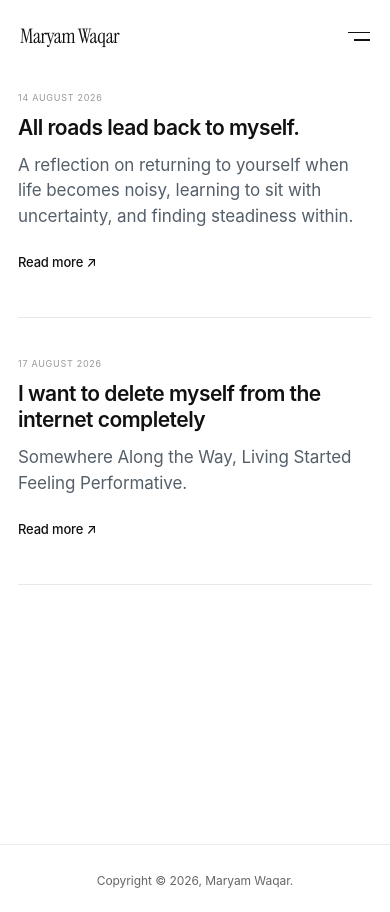
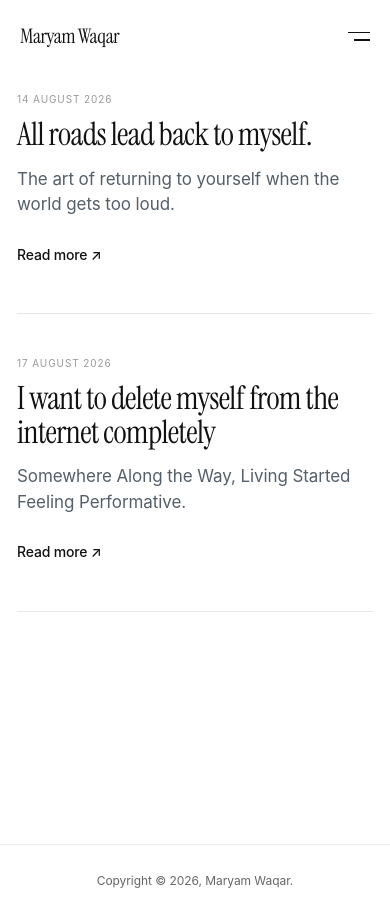
Before and after one commit to maryamwaqar1305/mrymwaq, a React (Vite) app: page /blog in a window 390 px wide. Built offline with nearby package versions, Linux system fonts and the light colour scheme.

Commit message:
changes in letters quotes and blogs

```diff
--- a/src/pages/Blog.css
+++ b/src/pages/Blog.css
@@ -94,35 +94,39 @@
 
 
 /* Hide category / "LETTERS" */
+
 .blog-meta span:nth-child(2) {
   display: none;
 }
 
 
 /* =========================================
-   TITLE
+   BLOG TITLE
+   DISPLAY FONT LIKE "LUMIÈRE"
 ========================================= */
 
 .blog-title {
   width: 100%;
 
-  margin: 0 0 12px;
+  margin: 0 0 14px;
   padding: 0;
 
   color: #111111;
 
-  font-size: 27px;
-  font-weight: 600;
+  font-family: "Instrument Serif", serif;
 
-  line-height: 1.25;
-  letter-spacing: -0.025em;
+  font-size: 38px;
+  font-weight: 400;
+
+  line-height: 1.05;
+  letter-spacing: -0.02em;
 
   text-align: left;
 }
 
 
 /* =========================================
-   EXCERPT
+   BLOG EXCERPT
 ========================================= */
 
 .blog-excerpt {
@@ -133,6 +137,8 @@
   padding: 0;
 
   color: #555555;
+
+  font-family: var(--font-sans);
 
   font-size: 15px;
   font-weight: 400;
@@ -155,6 +161,8 @@
   padding: 0;
 
   color: #111111;
+
+  font-family: var(--font-sans);
 
   font-size: 13px;
   font-weight: 500;
@@ -201,11 +209,18 @@
   }
 
   .blog-title {
-    font-size: 25px;
+    font-family: "Instrument Serif", serif;
+
+    font-size: 34px;
+    font-weight: 400;
+
+    line-height: 1.05;
+    letter-spacing: -0.02em;
   }
 
   .blog-excerpt {
-    font-size: 14px;
+    font-size: 16px;
+    line-height: 1.6;
   }
 }
 
@@ -220,7 +235,9 @@
     width: 100%;
     min-height: 100vh;
 
-    padding: 82px 18px 70px;
+    padding: 92px 17px 70px;
+
+    box-sizing: border-box;
   }
 
   .blog-list {
@@ -240,11 +257,12 @@
     width: 100%;
 
     margin: 0;
-    padding: 0 0 42px;
+
+    padding: 0 0 46px;
   }
 
   .blog-item + .blog-item {
-    padding-top: 40px;
+    padding-top: 42px;
   }
 
 
@@ -260,6 +278,7 @@
     padding: 0;
   }
 
+
   /* -----------------------------------------
      DATE
   ----------------------------------------- */
@@ -269,35 +288,42 @@
 
     width: 100%;
 
-    margin: 0 0 10px;
+    margin: 0 0 12px;
     padding: 0;
 
-    font-size: 9px;
+    font-family: var(--font-sans);
+
+    font-size: 10px;
     line-height: 1.4;
-    letter-spacing: 0.08em;
+
+    letter-spacing: 0.09em;
   }
 
-  /* Remove "LETTERS" */
   .blog-meta span:nth-child(2) {
     display: none;
   }
 
 
   /* -----------------------------------------
-     TITLE
+     BLOG TITLE
+     SAME DISPLAY STYLE AS PORTFOLIO TITLES
   ----------------------------------------- */
 
   .blog-title {
     width: 100%;
 
-    margin: 0 0 12px;
+    margin: 0 0 15px;
     padding: 0;
 
-    font-size: 20px;
-    font-weight: 600;
+    font-family: "Instrument Serif", serif;
 
-    line-height: 1.25;
-    letter-spacing: -0.025em;
+    font-size: 34px;
+    font-weight: 400;
+
+    line-height: 1.05;
+    letter-spacing: -0.02em;
+
+    color: #111111;
 
     text-align: left;
   }
@@ -311,12 +337,20 @@
     width: 100%;
     max-width: none;
 
-    margin: 0 0 20px;
+    margin: 0 0 24px;
     padding: 0;
 
+    font-family: var(--font-sans);
+
     font-size: 17px;
+    font-weight: 400;
+
     line-height: 1.55;
+
+    letter-spacing: -0.005em;
+
     color: #555f69;
+
     text-align: left;
   }
 
@@ -329,8 +363,14 @@
     margin: 0;
     padding: 0;
 
-    font-size: 13px;
+    font-family: var(--font-sans);
+
+    font-size: 14px;
+    font-weight: 500;
+
     line-height: 1.4;
+
+    color: #111111;
   }
 }
 
@@ -342,22 +382,46 @@
 @media (max-width: 420px) {
 
   .blog-page {
-    padding: 82px 18px 65px;
+    padding: 92px 17px 65px;
   }
 
+
+  /* Blog title */
+
   .blog-title {
-    font-size: 21px;
+    font-family: "Instrument Serif", serif;
+
+    font-size: 32px;
+    font-weight: 400;
+
+    line-height: 1.05;
+    letter-spacing: -0.02em;
   }
 
+
+  /* Blog excerpt */
+
   .blog-excerpt {
+    font-family: var(--font-sans);
+
     font-size: 17px;
-    line-height: 1.50;
+    line-height: 1.5;
+
     color: #555f69;
   }
+
+
+  /* Read link */
+
+  .blog-read-more {
+    font-size: 14px;
+  }
 }
+
+
 /* =========================================
-   FINAL BLOG ALIGNMENT
-   MATCH NAVBAR LOGO
+   DESKTOP BLOG ALIGNMENT
+   MATCH NAVBAR
 ========================================= */
 
 @media (min-width: 801px) {
@@ -371,10 +435,16 @@
     width: calc(100% - 280px) !important;
     max-width: none !important;
 
-    margin-left: max(228px, calc((100vw - 1235px) / 2)) !important;
+    margin-left: max(
+      228px,
+      calc((100vw - 1235px) / 2)
+    ) !important;
+
     margin-right: 0 !important;
 
     padding: 0 !important;
+
+    transform: translateX(-17px) !important;
   }
 
   .blog-content {
@@ -389,25 +459,39 @@
     width: 100% !important;
   }
 
+
+  /* Desktop title */
+
   .blog-title {
-    font-size: 27px !important;
+    font-family: "Instrument Serif", serif !important;
+
+    font-size: 35px !important;
+    font-weight: 400 !important;
+
+    line-height: 1.05 !important;
+    letter-spacing: -0.02em !important;
   }
 
+
+  /* Desktop excerpt */
+
   .blog-excerpt {
+    font-family: var(--font-sans);
+
     font-size: 15px !important;
   }
 }
 
 
 /* =========================================
-   MOBILE — DO NOT USE DESKTOP OFFSET
+   MOBILE — RESET DESKTOP OFFSET
 ========================================= */
 
 @media (max-width: 800px) {
 
   .blog-page {
-    padding-left: 18px !important;
-    padding-right: 18px !important;
+    padding-left: 17px !important;
+    padding-right: 17px !important;
   }
 
   .blog-list {
@@ -416,80 +500,7 @@
 
     margin-left: 0 !important;
     margin-right: 0 !important;
+
+    transform: none !important;
   }
 }
-/* =========================================
-   FINAL DESKTOP ALIGNMENT
-   MOVE BLOG LEFT TO NAVBAR ALIGNMENT
-========================================= */
-
-@media (min-width: 801px) {
-
-  .blog-list {
-    transform: translateX(-17px) !important;
-  }
-
-}
-/* =========================
-   MOBILE BLOG TYPOGRAPHY
-   ========================= */
-
-@media (max-width: 768px) {
-
-  .blog-page {
-    width: 100%;
-    box-sizing: border-box;
-    padding: 92px 17px 0;
-    margin: 0;
-  }
-
-  .blog-post {
-    width: 100%;
-    padding: 0 0 44px;
-  }
-
-  .blog-post + .blog-post {
-    border-top: 1px solid #eeeeee;
-    padding-top: 42px;
-  }
-
-  /* DATE */
-  .blog-post-date {
-    display: block;
-    margin: 0 0 12px;
-    font-size: 11px;
-    line-height: 1.4;
-    letter-spacing: 0.11em;
-    color: #999;
-  }
-
-  /* HEADING */
-  .blog-post-title,
-  .blog-post h2 {
-    margin: 0 0 14px;
-    font-size: 26px;
-    line-height: 1.2;
-    letter-spacing: -0.025em;
-    font-weight: 600;
-    color: #111;
-  }
-
-  /* GREY SUBHEADING */
-  .blog-post-excerpt,
-  .blog-post p {
-    margin: 0 0 29px;
-    font-size: 17px;
-    line-height: 1.55;
-    font-weight: 400;
-    color: #555f69;
-  }
-
-  /* READ MORE */
-  .read-more {
-    display: inline-block;
-    font-size: 14px;
-    line-height: 1.4;
-    color: #111;
-    text-decoration: none;
-  }
-}
--- a/src/pages/Blog.jsx
+++ b/src/pages/Blog.jsx
@@ -8,7 +8,7 @@ const posts = [
     slug: "all-roads-lead-back-to-myself",
     title: "All roads lead back to myself.",
     excerpt:
-      "A reflection on returning to yourself when life becomes noisy, learning to sit with uncertainty, and finding steadiness within.",
+      "The art of returning to yourself when the world gets too loud.",
   },
 
   {
--- a/src/pages/Letters.jsx
+++ b/src/pages/Letters.jsx
@@ -7,7 +7,7 @@ const letters = [
     slug: "all-roads-lead-back-to-myself",
     title: "All roads lead back to myself.",
     excerpt:
-      "A reflection on returning to yourself when life becomes noisy, learning to sit with uncertainty, and finding steadiness within.",
+      "The art of returning to yourself when the world gets too loud.",
   },
   {
     date: "17 AUGUST 2026",
--- a/src/pages/Quotes.jsx
+++ b/src/pages/Quotes.jsx
@@ -6,6 +6,12 @@ const quotes = [
     date: "14 AUGUST 2026",
     text:
       "As long as I have myself, I will be fine. I have lost people, changed cities, outgrown dreams, and watched entire chapters of my life come to an end. Yet somehow, I have always found my way back to myself. That realization is strangely comforting. It means no matter what life takes from me, it can never take the person who keeps rebuilding it.",
+  },
+  {
+    id: "02",
+    date: "18 AUGUST 2026",
+    text:
+      "The urge to disappear from everyone and abandon everything. To leave without a goodbye. To board the first train to a place I’ve never heard of and walk its streets as a complete stranger. To sit in small cafés where nobody knows my name, rent a tiny apartment with a window overlooking a busy road, and spend my evenings watching people pass by. To exist without a past, without expectations, without anyone asking where I’ve been. Just me and the strange comfort of starting over somewhere no memory can find me.",
   },
 ];
 
```
